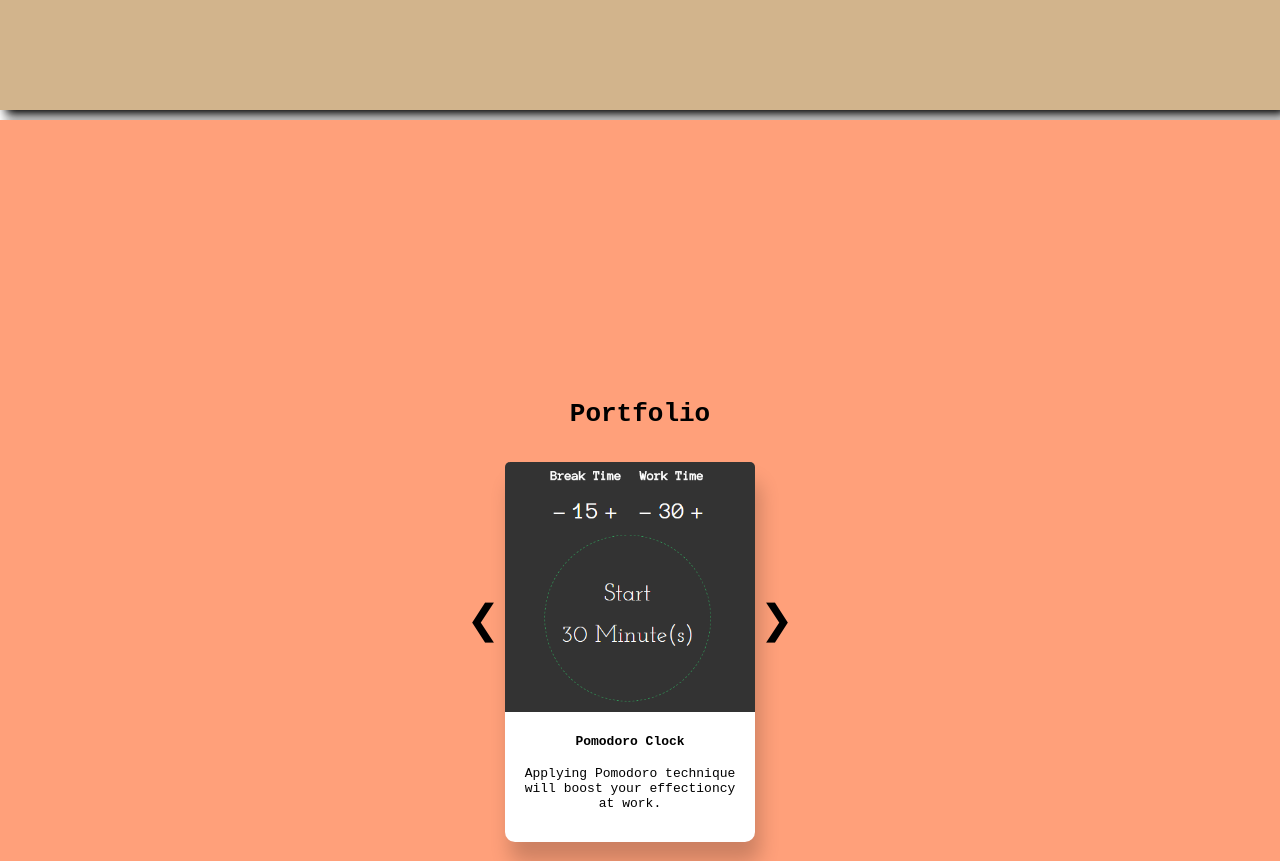
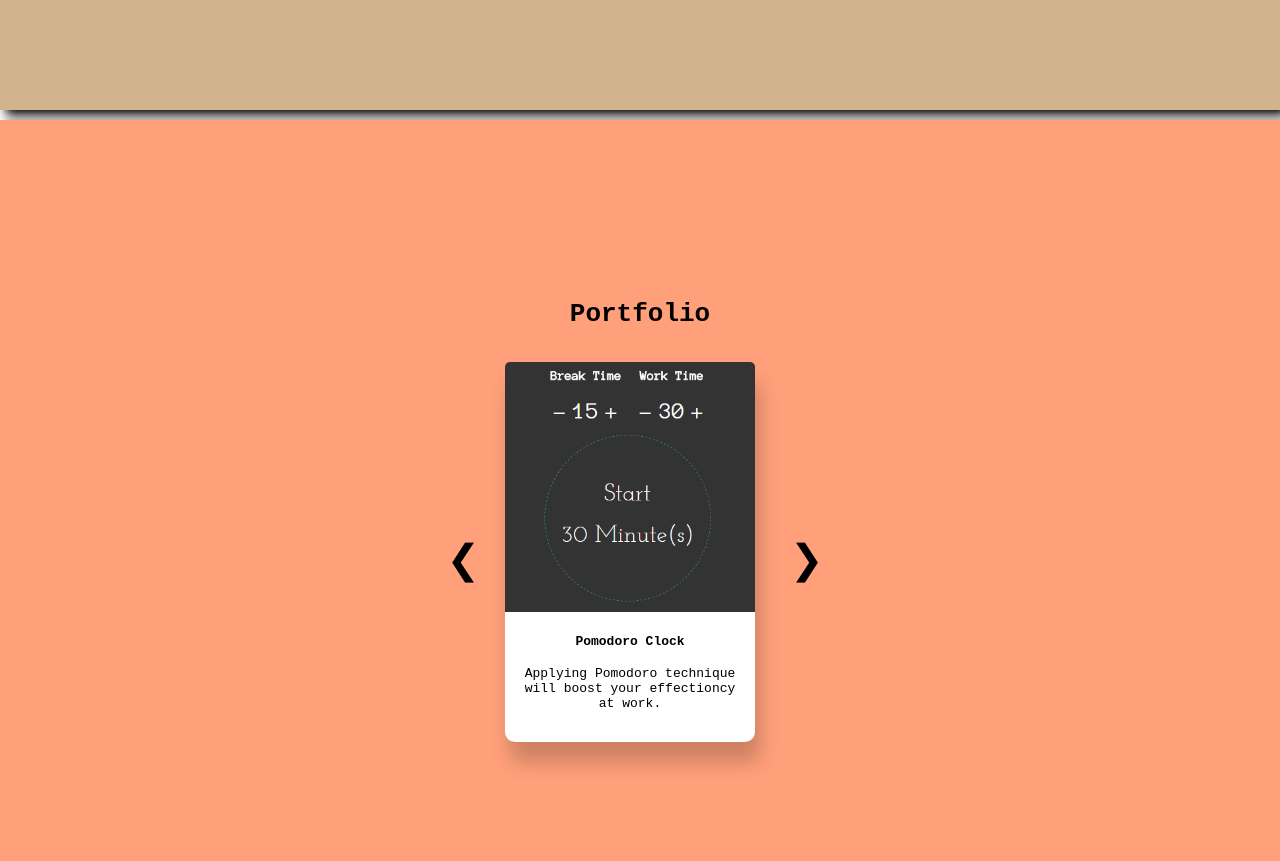
Before and after one commit to crumpx/portfolio, a plain HTML site: page index.html in a window 1280 px wide. Shown: the part 1500-2361 px from the top of the page. Drawn offline with nearby package versions, Linux system fonts and the light colour scheme.

Commit message:
css adjust

```diff
--- a/css/portfolio.css
+++ b/css/portfolio.css
@@ -167,26 +167,25 @@
 
 		.portfolio {
 			background-color: LightSalmon ;
-			padding-top: 100px;
 		}
 
-		.portfolio>h1 {
-			text-align: center;
-		}
 		.arrow-box{
 			font-size: 40px;
 			position: absolute;
+			padding-top: 10vh;
 			display: flex;
 		}
 
 		.arrow-box .left-arrow {
-			left:-140px;
+			left:-160px;
 			position: relative;
+			cursor: pointer;
 		}
 
 		.arrow-box .right-arrow {
-			left:120px;
+			left:150px;
 			position: relative;
+			cursor: pointer;
 		}
 		.showbox {
 			padding: 2vh 4vw;
```
